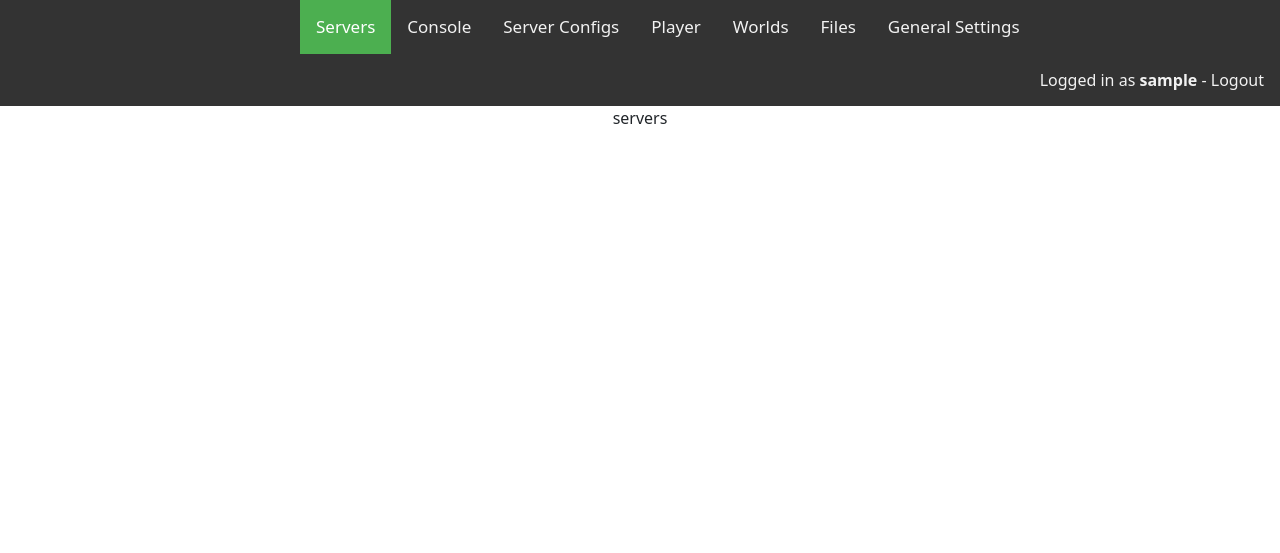
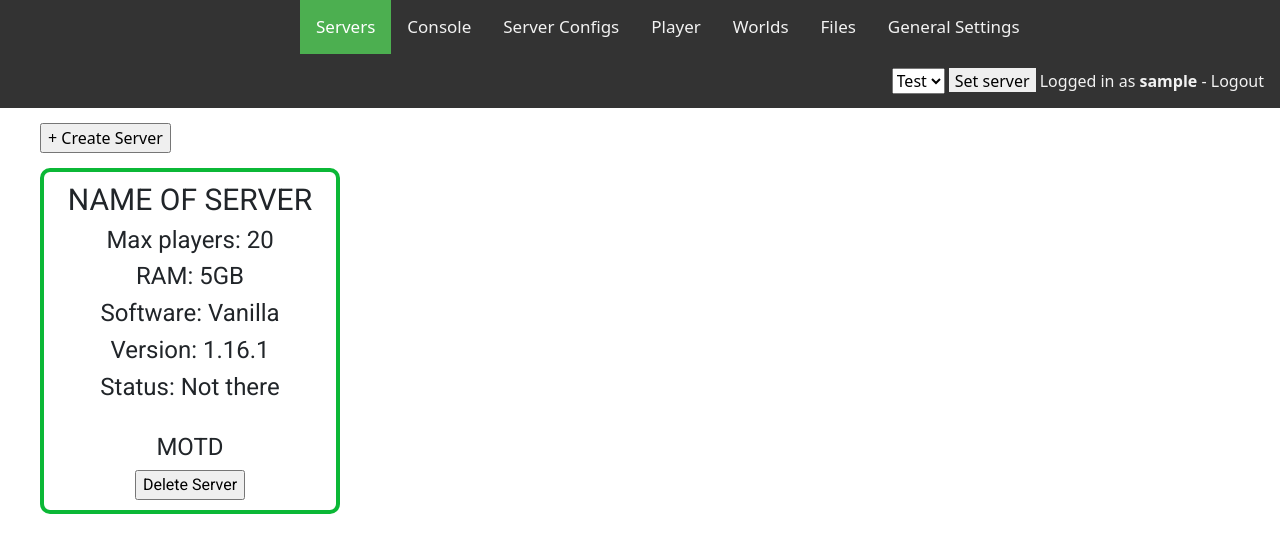
Before and after one commit to siveryt/Server-Manager, a PHP site: page /main.php in a window 1280 px wide. Shown: the top 553 px of the page. Run offline with PHP 8.4, Linux system fonts and the light colour scheme; the visitor is signed in with stand-in values (Sample User, id 1); some libraries are stand-ins or nearby versions.

Commit message:
Navbar design + Server design

```diff
--- a/assets/css/style.css
+++ b/assets/css/style.css
@@ -1,3 +1,5 @@
+@import url('https://fonts.googleapis.com/css2?family=Roboto&display=swap');
+
 body {
     text-align: center;
     vertical-align: middle;
@@ -22,7 +24,7 @@ body {
 .title {
     width: 100%;
     color: white;
-    font-family: monospace;
+    font-family: 'Roboto', sans-serif;
     font-size: 40px;
     background-color: rgb(11, 184, 54);
 }
@@ -85,9 +87,60 @@ body {
     text-align: center;
     padding: 14px 16px;
     text-decoration: none;
+    display: inline-block;
+}
+
+#account button {
+    border: none;
+    height: 24.5px;
 }
 
 #account a {
     text-decoration: none;
     color: #f2f2f2;
 }
+
+.server {
+    padding: 10px;
+    border: solid rgb(117, 117, 117) 4px;
+    width: 300px;
+    margin: 40px;
+    margin-top: 60px;
+    border-radius: 10px;
+    font-family: 'Roboto', sans-serif;
+}
+
+.server h1 {
+    font-size: 30px;
+}
+
+.server h2 {
+    font-size: 24px;
+}
+
+.toolbar {
+    text-align: left;
+    margin-left: 25px;
+}
+
+.toolbar input{
+    margin: 15px;
+    float: left;
+}
+
+.server_S {
+    padding: 10px;
+    border: solid rgb(11, 184, 54) 4px;
+    width: 300px;
+    margin: 40px;
+    margin-top: 60px;
+    border-radius: 10px;
+    font-family: 'Roboto', sans-serif;
+}
+.server_S h1 {
+    font-size: 30px;
+}
+
+.server_S h2 {
+    font-size: 24px;
+}
--- /dev/null
+++ b/functions/servers.php
@@ -0,0 +1,16 @@
+<?php error_reporting(E_ERROR | E_PARSE);if($_SESSION["login"]){?>
+    <div class="toolbar">
+        <form action=main.php method=POST><input type=hidden name=content value="servers"><input type=hidden name=toolbaraction value="add"><input type=submit value="+ Create Server"></form>
+    </div>
+    <div class="server_S">
+        <h1>NAME OF SERVER</h1>
+        <h2>Max players: 20</h2>
+        <h2>RAM: 5GB</h2>
+        <h2>Software: Vanilla</h2>
+        <h2>Version: 1.16.1</h2>
+        <h2>Status: Not there</h2>
+        <img></img>
+        <h2>MOTD</h2>
+        <form action=main.php method=POST><input type=hidden name=content value="servers"><input type=hidden name=serveraction value="delete"><input type=submit value="Delete Server"></form>
+    </div>
+<?php }else echo("Log-In before accesing the page! <a href=../index.php>Start</a>"); ?>
--- a/main.php
+++ b/main.php
@@ -1,6 +1,13 @@
 <?php session_start(); if ($_SESSION["login"]){
 $content = isset($_POST["content"]) ? $_POST["content"] : "servers";
 $user = isset($_SESSION["user"]) ? $_SESSION["user"] : "N/A";
+$selectedServer = isset($_POST["selectedServer"]) ? $_POST["content"] : "N/A";
+
+if ($selectedServer != "N/A"){
+  $_SESSION["selectedServer"] == $selectedServer;
+} else{
+  $selectedServer == $_SESSION["selectedServer"];
+}
 ?>
 <!DOCTYPE html>
 <html lang="en">
@@ -27,12 +34,14 @@ $user = isset($_SESSION["user"]) ? $_SESSION["user"] : "N/A";
     <form action="main.php" method=POST><input type=hidden name=content value="settings"><input <?php if($content == "settings") echo("class=active") ?> type=submit value="General Settings "></form>
 
   </nav>
+
   <section id=account>
+    <form action="main.php" method=POST style="display: inline;"><select name=selectedServer><option value=Test>Test</option></select> <button type=submit>Set server</button></form>
     Logged in as <b><?php echo $user ?></b> - <a href=logout.php>Logout</a>
   </section>
 </div>
 
-<?php echo $content ?>
+<?php include("functions/servers.php") ?>
 
 <script src="https://cdnjs.cloudflare.com/ajax/libs/popper.js/1.16.1/umd/popper.min.js"></script>
 <script src="https://cdnjs.cloudflare.com/ajax/libs/twitter-bootstrap/5.0.0-alpha1/js/bootstrap.min.js"></script>
```
